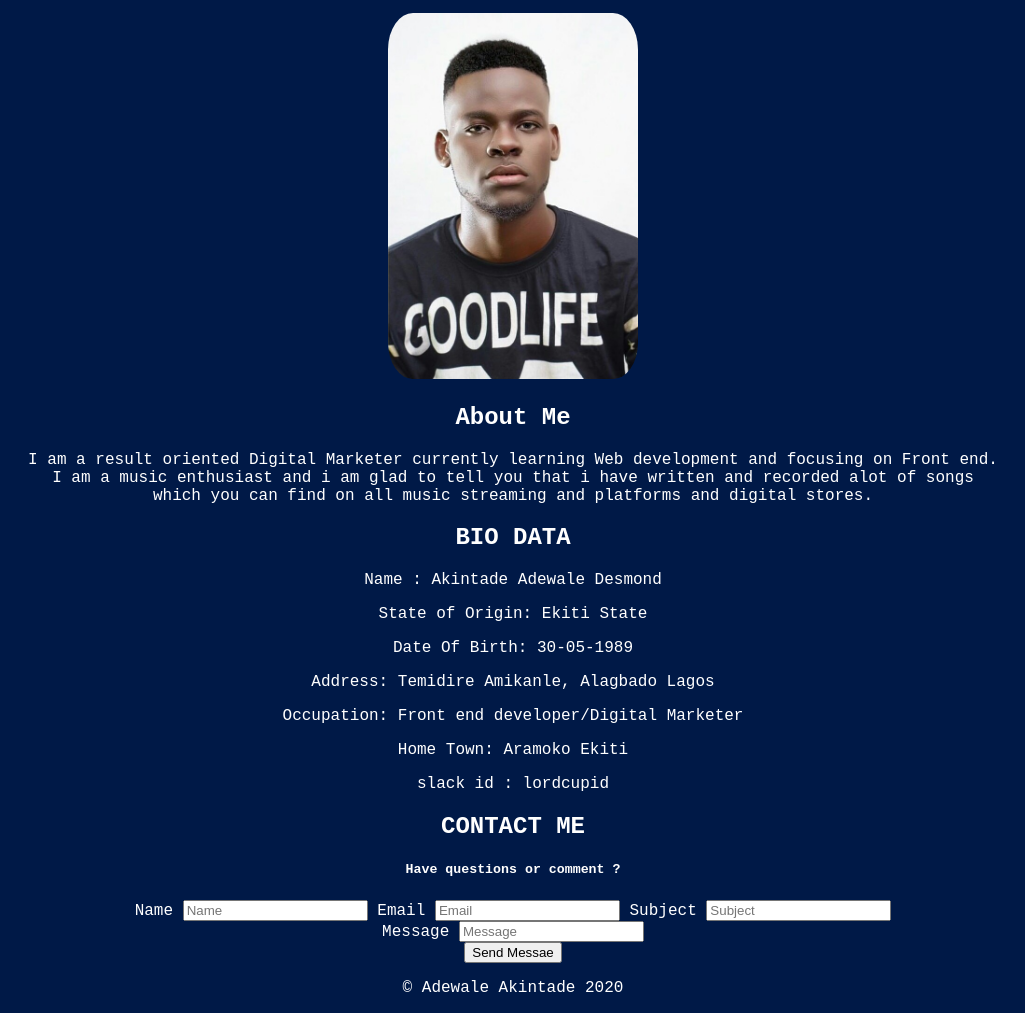
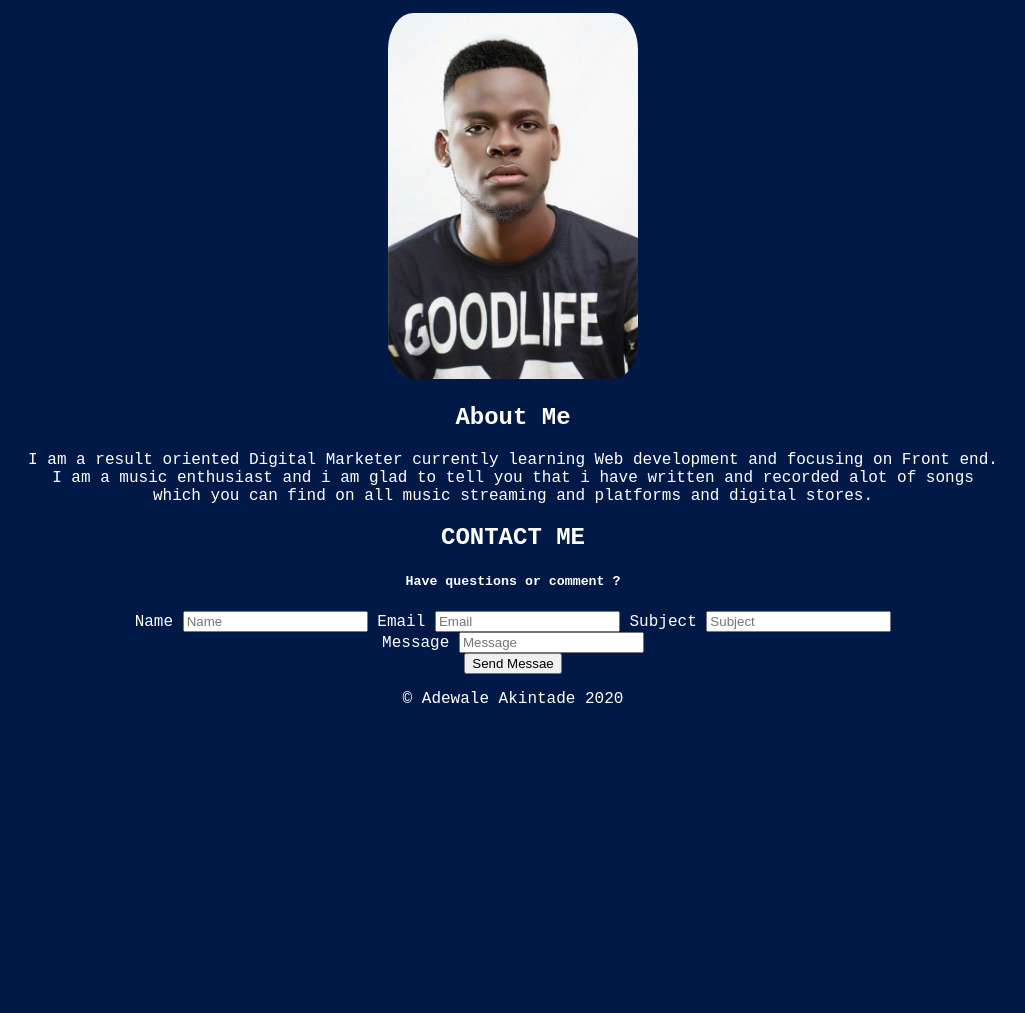
Before and after one commit to lordcupid/my-profile, a plain HTML site: page index.html in a window 1280 px wide. Shown: the part 88-1101 px from the top of the page, without its empty margins (127-1152 px from the left). After the commit the page ends 812 px from the top, so only its background shows below. Drawn offline with Linux system fonts and the light colour scheme.

Commit message:
Update index.html

```diff
--- a/index.html
+++ b/index.html
@@ -26,15 +26,6 @@
                 I am a music enthusiast and i am glad to tell you that i have written and recorded alot of songs<br>
                 which you can find on all music streaming and platforms and digital stores.
             </p>
-
-            <h2>BIO DATA</h2>
-            <P> Name : Akintade Adewale Desmond</P>
-            <P> State of Origin: Ekiti State</P>
-            <P> Date Of Birth: 30-05-1989</P>
-            <P> Address: Temidire Amikanle, Alagbado Lagos</P>
-            <P>  Occupation: Front end developer/Digital Marketer</P>
-            <P>  Home Town: Aramoko Ekiti</p>
-            <P>  slack id : lordcupid</P>
 
 
         </section>
```
